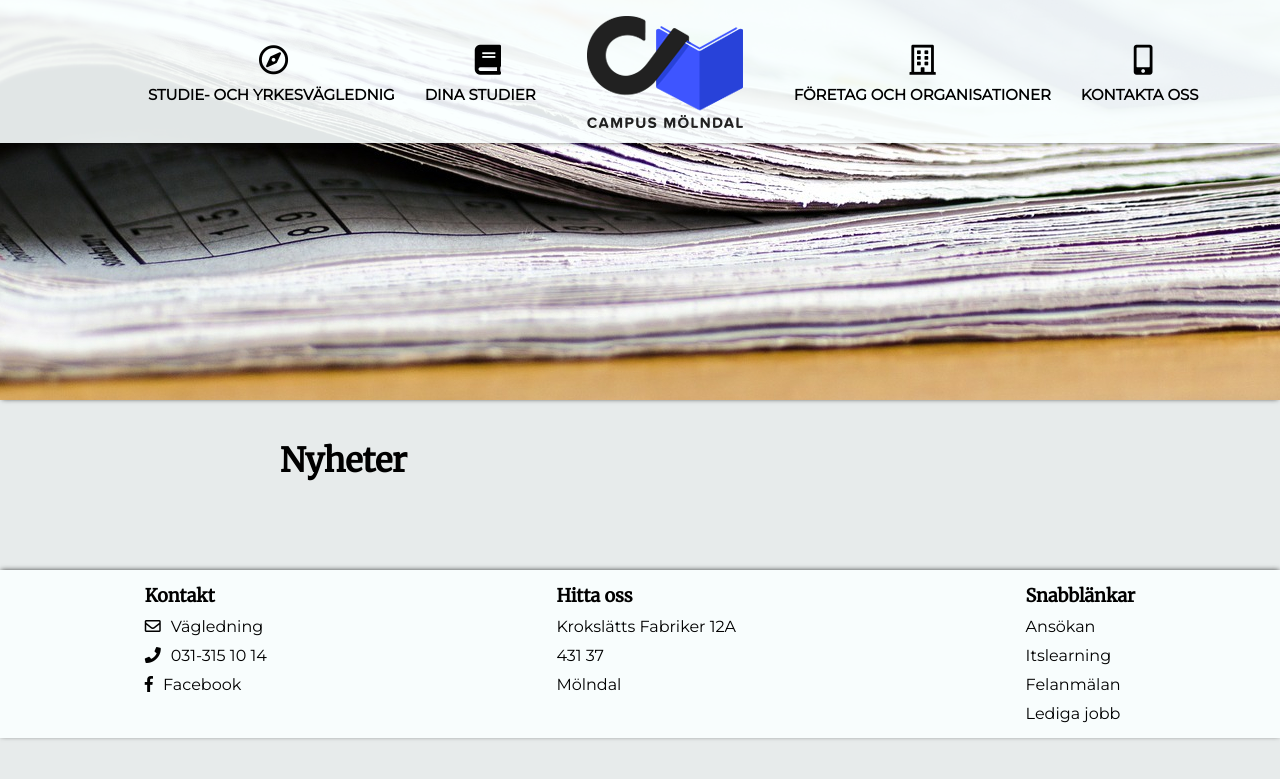
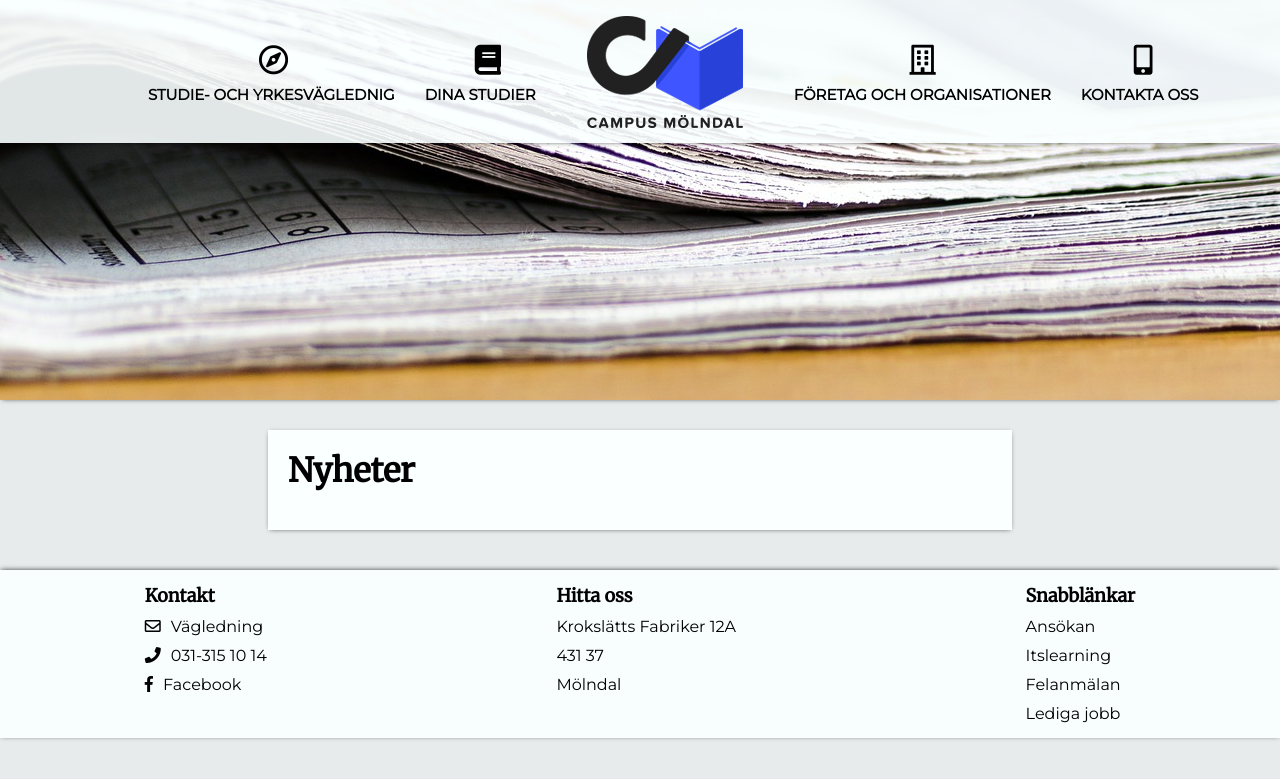
Before and after one commit to pnilssson/projektuppgift, a PHP site: page /nyheter.php in a window 1280 px wide. Shown: the top 779 px of the page. Run offline with PHP 8.4, Linux system fonts and the light colour scheme; data that the repository does not hold is empty; style sheets or scripts are compiled from the project's sources; some libraries are stand-ins or nearby versions.

Commit message:
finjusteringar

```diff
--- a/webbprojekt/style/nyheter.css
+++ b/webbprojekt/style/nyheter.css
@@ -45,8 +45,8 @@ img:hover {
 @media (min-width: 768px) {
   .news-grid-container {
     display: grid;
-    grid-column-gap: 10px;
-    grid-row-gap: 10px;
+    grid-column-gap: 0px;
+    grid-row-gap: 0px;
     grid-template-columns: repeat(5, 1fr);
     grid-template-rows: minmax(30px, 100px);
   }
@@ -55,8 +55,9 @@ img:hover {
     background-color: #FAFFFF;
     grid-column: 2/5;
     box-shadow: 0 1px 5px -2px rgba(0, 0, 0, 0.75);
-    margin: 0px 0px 0px 0px;
-    padding: 10px 10px 10px 10px;
+    border-radius: 2px;
+    margin: 0px 0px 10px 0px;
+    padding: 10px 10px 0px 10px;
   }
   .grids-news img {
     display: block;
@@ -70,7 +71,12 @@ img:hover {
 
   .headline {
     grid-column: 2/5;
+    text-align: left;
+    grid-row-gap: 0px;
     margin-bottom: 0px;
+    padding: 20px 0px 20px 20px;
+    background-color: #FAFFFF;
+    box-shadow: 0 1px 5px -2px rgba(0, 0, 0, 0.75);
   }
 }
 /* Computer*/
--- a/webbprojekt/style/nyheter.scss
+++ b/webbprojekt/style/nyheter.scss
@@ -51,8 +51,8 @@ img:hover{
 @media (min-width: 768px) {
   .news-grid-container {
     display: grid;
-    grid-column-gap: 10px;
-    grid-row-gap: 10px;
+    grid-column-gap: 0px;
+    grid-row-gap: 0px;
     grid-template-columns: repeat(5, 1fr);
     grid-template-rows: minmax(30px, 100px);
   }
@@ -61,8 +61,9 @@ img:hover{
     background-color: #FAFFFF;
     grid-column: 2/5;
     box-shadow: 0 1px 5px -2px rgba(0,0,0,0.75);
-    margin: 0px 0px 0px 0px;
-    padding: 10px 10px 10px 10px;
+    border-radius: 2px;
+    margin: 0px 0px 10px 0px;
+    padding: 10px 10px 0px 10px;
     img {
       display: block;
       margin-left: auto;
@@ -75,7 +76,12 @@ img:hover{
   }
   .headline {
     grid-column: 2/5;
+    text-align: left;
+    grid-row-gap: 0px;
     margin-bottom: 0px;
+    padding: 20px 0px 20px 20px;
+    background-color: #FAFFFF;
+    box-shadow: 0 1px 5px -2px rgba(0,0,0,0.75);
   }
 }
 
```
